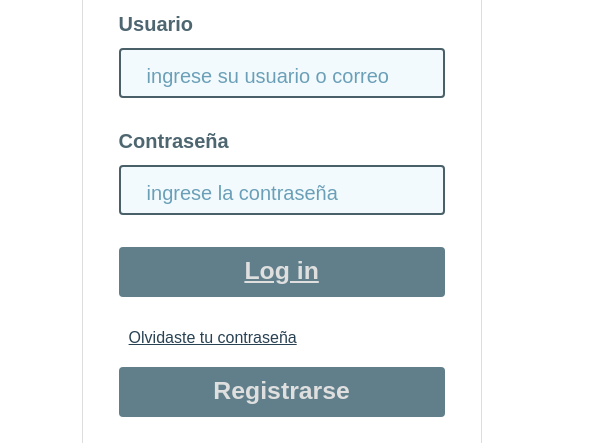
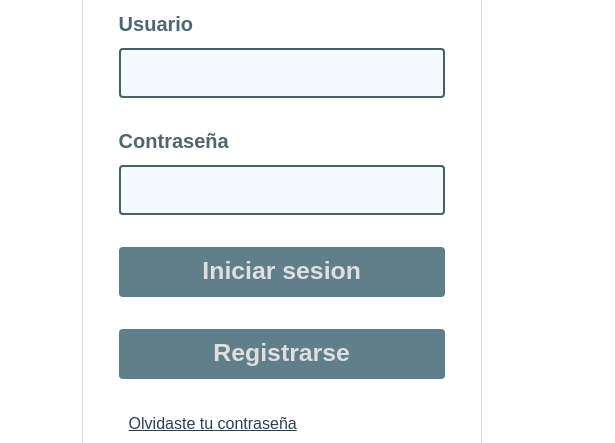
Before and after one commit to juancadavid8/juancadavid8.github.io, a plain HTML site: page index.html in a window 1280 px wide. Shown: the part 274-717 px from the top of the page, 0-615 px from the left. Drawn offline with Linux system fonts and the light colour scheme.

Commit message:
Update index.html

```diff
--- a/index.html
+++ b/index.html
@@ -125,22 +125,22 @@
 
                 <div class="inputGroup inputGroup1">
                     <label for="email">Usuario</label>
-                    <input type="text" id="email" class="email" maxlength="256" />
-                    <p class="helper helper1">ingrese su usuario o correo</p>
-                    <span class="indicator"></span>
+                    <input type="text" name="usuario" id="usuario" class="email" maxlength="256"/>
                 </div>
                 <div class="inputGroup inputGroup1">
                     <label for="password">Contraseña</label>
-                    <input type="password" id="password" class="password" />
-                    <p class="helper helper1">ingrese la contraseña</p>
+                    <input type="password" name="contraseña" id="contraseña" class="password" />
                 </div>
                 <div class="inputGroup inputGroup3">
-                    <a id="login" href="registroPrendas.html">Log in</a>
+                    <a id="login" onclick="login()">Iniciar sesion</a>
+                    <script src="Resources/script login.js"></script>
                 </div>
-                <a href="">Olvidaste tu contraseña</a>
                 <div class="inputGroup4">
                     <button id="login">Registrarse</button>
                 </div>
+                <br>
+                <br>
+                <a href="">Olvidaste tu contraseña</a>
             </form>
         </section>
         <aside>
```
